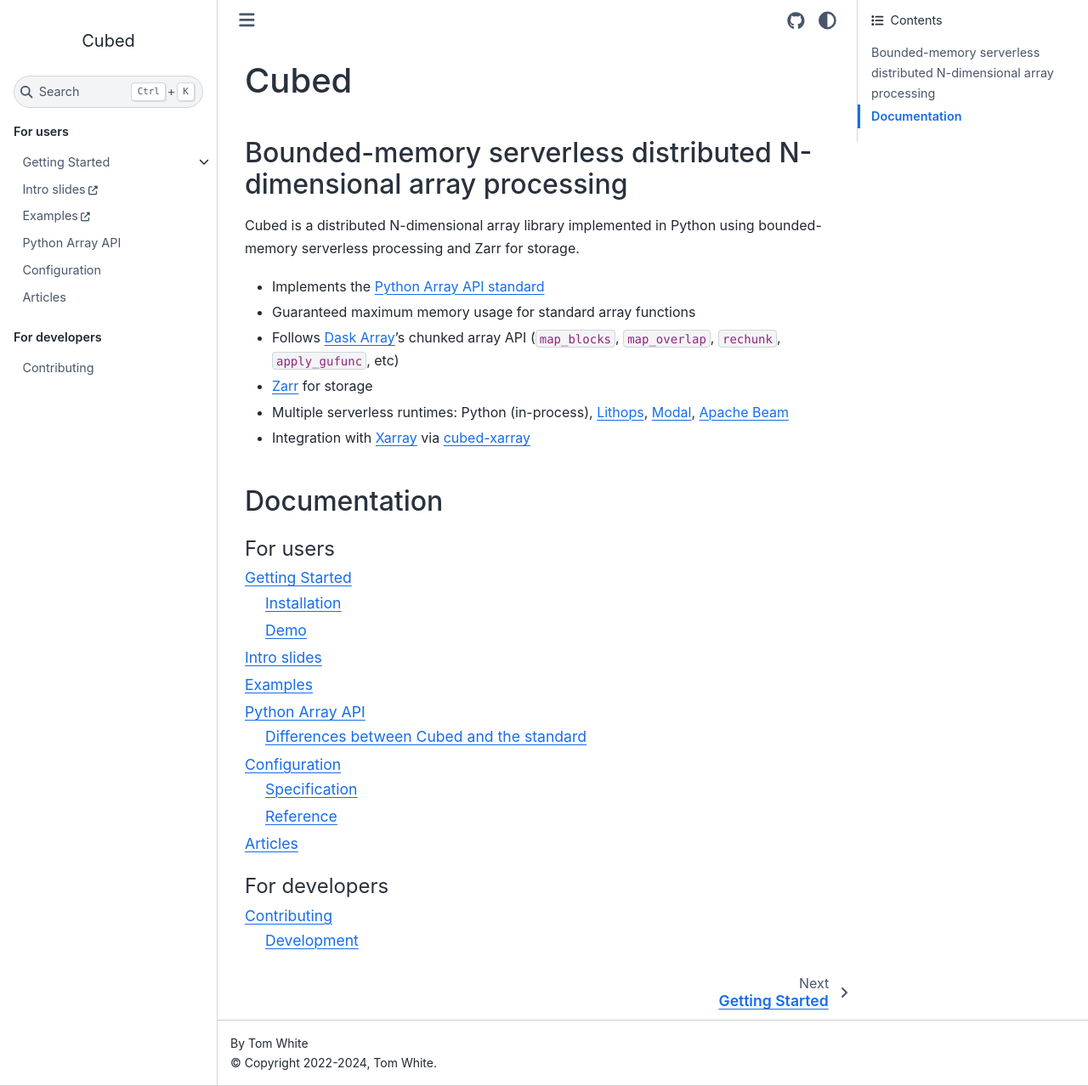
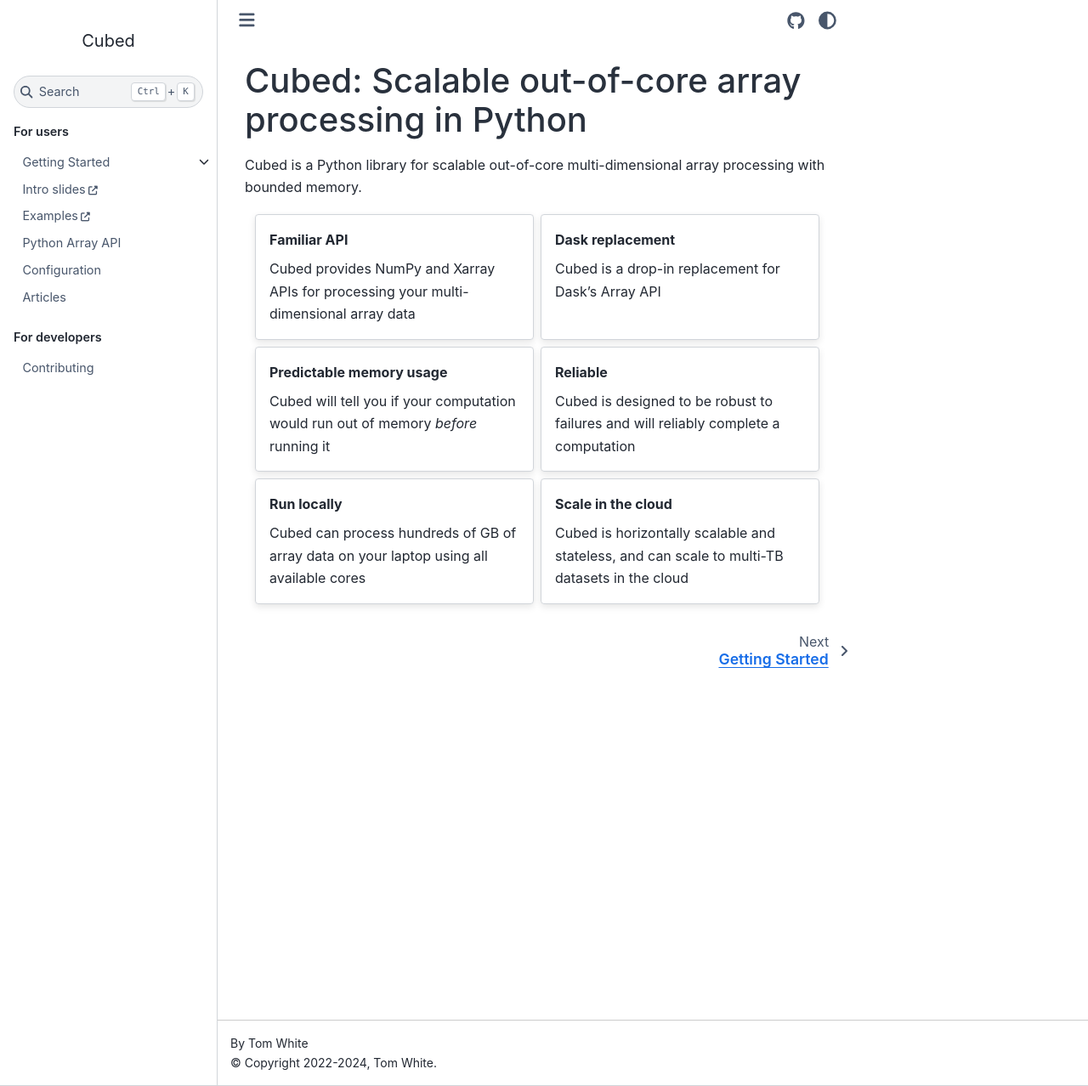
Before and after one commit to cubed-dev/cubed, a Sphinx documentation site: the page built from docs/index.md, in a window 1280 px wide and 1278 px high. Shown: the whole window at 85% size. Built offline with Sphinx 7.4.7 and the Sphinx Book theme 1.1.4, drawn with Linux system fonts in a browser that asks for light colours; pages that are not in the unit, such as notebooks, are missing from menus.

Commit message:
Rewrite Cubed intro docs (#622)
* Rewrite Cubed intro docs

* Add 'scalable' more prominently

* Rewrite top-level README

````diff
--- a/docs/conf.py
+++ b/docs/conf.py
@@ -33,14 +33,16 @@
 # extensions coming with Sphinx (named 'sphinx.ext.*') or your custom
 # ones.
 extensions = [
-    "myst_parser",
+    "myst_nb",
     "sphinx.ext.autodoc",
     "sphinx.ext.autosummary",
     "sphinx.ext.githubpages",
     "sphinx.ext.napoleon",
+    "sphinx_design",
 ]
 autodoc_mock_imports = ["modal"]
 autodoc_typehints = "none"
+myst_enable_extensions = ["colon_fence"]
 
 # Add any paths that contain templates here, relative to this directory.
 templates_path = ["_templates"]
--- a/docs/index.md
+++ b/docs/index.md
@@ -1,23 +1,34 @@
-# Cubed
+# Cubed: Scalable out-of-core array processing in Python
 
-## Bounded-memory serverless distributed N-dimensional array processing
+Cubed is a Python library for scalable out-of-core multi-dimensional array processing with bounded memory.
 
-Cubed is a distributed N-dimensional array library implemented in Python using bounded-memory serverless processing and Zarr for storage.
+::::{grid} 2
+:gutter: 2
 
-- Implements the [Python Array API standard](https://data-apis.org/array-api/latest/)
-- Guaranteed maximum memory usage for standard array functions
-- Follows [Dask Array](https://docs.dask.org/en/stable/array.html)'s chunked array API (`map_blocks`, `map_overlap`, `rechunk`, `apply_gufunc`, etc)
-- [Zarr](https://zarr.readthedocs.io/en/stable/) for storage
-- Multiple serverless runtimes: Python (in-process), [Lithops](https://lithops-cloud.github.io/), [Modal](https://modal.com/), [Apache Beam](https://beam.apache.org/)
-- Integration with [Xarray](https://xarray.dev/) via [cubed-xarray](https://github.com/xarray-contrib/cubed-xarray)
-
-## Documentation
+:::{grid-item-card}  Familiar API
+Cubed provides NumPy and Xarray APIs for processing your multi-dimensional array data
+:::
+:::{grid-item-card}  Dask replacement
+Cubed is a drop-in replacement for Dask's Array API
+:::
+:::{grid-item-card}  Predictable memory usage
+Cubed will tell you if your computation would run out of memory *before* running it
+:::
+:::{grid-item-card}  Reliable
+Cubed is designed to be robust to failures and will reliably complete a computation
+:::
+:::{grid-item-card}  Run locally
+Cubed can process hundreds of GB of array data on your laptop using all available cores
+:::
+:::{grid-item-card}  Scale in the cloud
+Cubed is horizontally scalable and stateless, and can scale to multi-TB datasets in the cloud
+:::
+::::
 
 ```{toctree}
----
-maxdepth: 2
-caption: For users
----
+:hidden:
+:maxdepth: 2
+:caption: For users
 getting-started/index
 user-guide/index
 Intro slides <https://cubed-dev.github.io/cubed/cubed-intro.slides.html>
@@ -31,10 +42,9 @@
 ```
 
 ```{toctree}
----
-maxdepth: 2
-caption: For developers
----
+:hidden:
+:maxdepth: 2
+:caption: For developers
 design
 operations
 computation
--- a/docs/requirements.txt
+++ b/docs/requirements.txt
@@ -19,4 +19,5 @@
 # docs
 sphinx-book-theme
 sphinx-autobuild
-myst-parser
+sphinx-design
+myst-nb
--- a/pyproject.toml
+++ b/pyproject.toml
@@ -9,7 +9,7 @@
     {name = "Tom White", email = "tom.e.white@gmail.com"},
 ]
 license = {text = "Apache License 2.0"}
-description = "Bounded-memory serverless distributed N-dimensional array processing"
+description = "Scalable out-of-core array processing in Python"
 readme = {file = "README.md", content-type = "text/markdown"}
 classifiers = [
     "Development Status :: 4 - Beta",
````
Also changed, not shown: README.md (+8 -14 lines).
